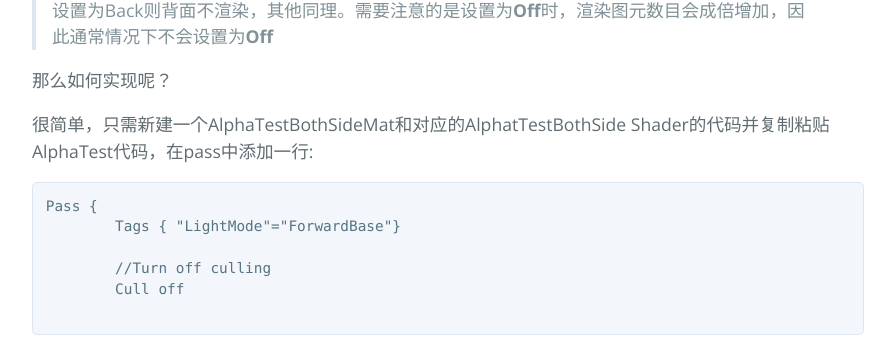
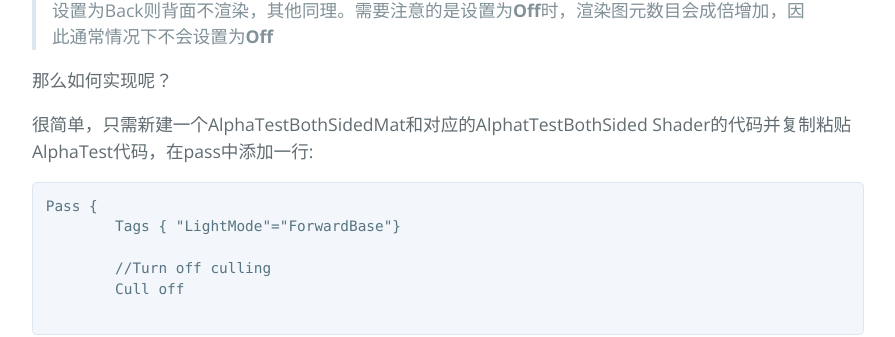
Before and after one commit to wonderly321/wonderly321.github.io, a Jekyll site: the page built from _posts/2019-11-11-Alpha-Effect-II.md, in a window 1280 px wide and 900 px high, scrolled down 3646 px. Shown: the part 148-485 px from the top of the window, without its empty margins (192-1087 px from the left). Built offline with Jekyll 4.4.1, drawn with Linux system fonts in a browser that asks for light colours.

Commit message:
update alpha images

````diff
--- a/_posts/2019-11-11-Alpha-Effect-II.md
+++ b/_posts/2019-11-11-Alpha-Effect-II.md
@@ -162,7 +162,7 @@ Shader "Custom/AlphaTest" {
 
 那么如何实现呢？
 
-很简单，只需新建一个AlphaTestBothSideMat和对应的AlphatTestBothSide Shader的代码并复制粘贴AlphaTest代码，在pass中添加一行:
+很简单，只需新建一个AlphaTestBothSidedMat和对应的AlphatTestBothSided Shader的代码并复制粘贴AlphaTest代码，在pass中添加一行:
 
 ```GLSL
 Pass {
````
Also changed, not shown: assets/image/illustrations/7_7.png (added), assets/image/illustrations/7_8.png (added), assets/image/illustrations/8_3.png (added), assets/image/illustrations/8_7.png (added), assets/image/illustrations/8_8.png (added).
